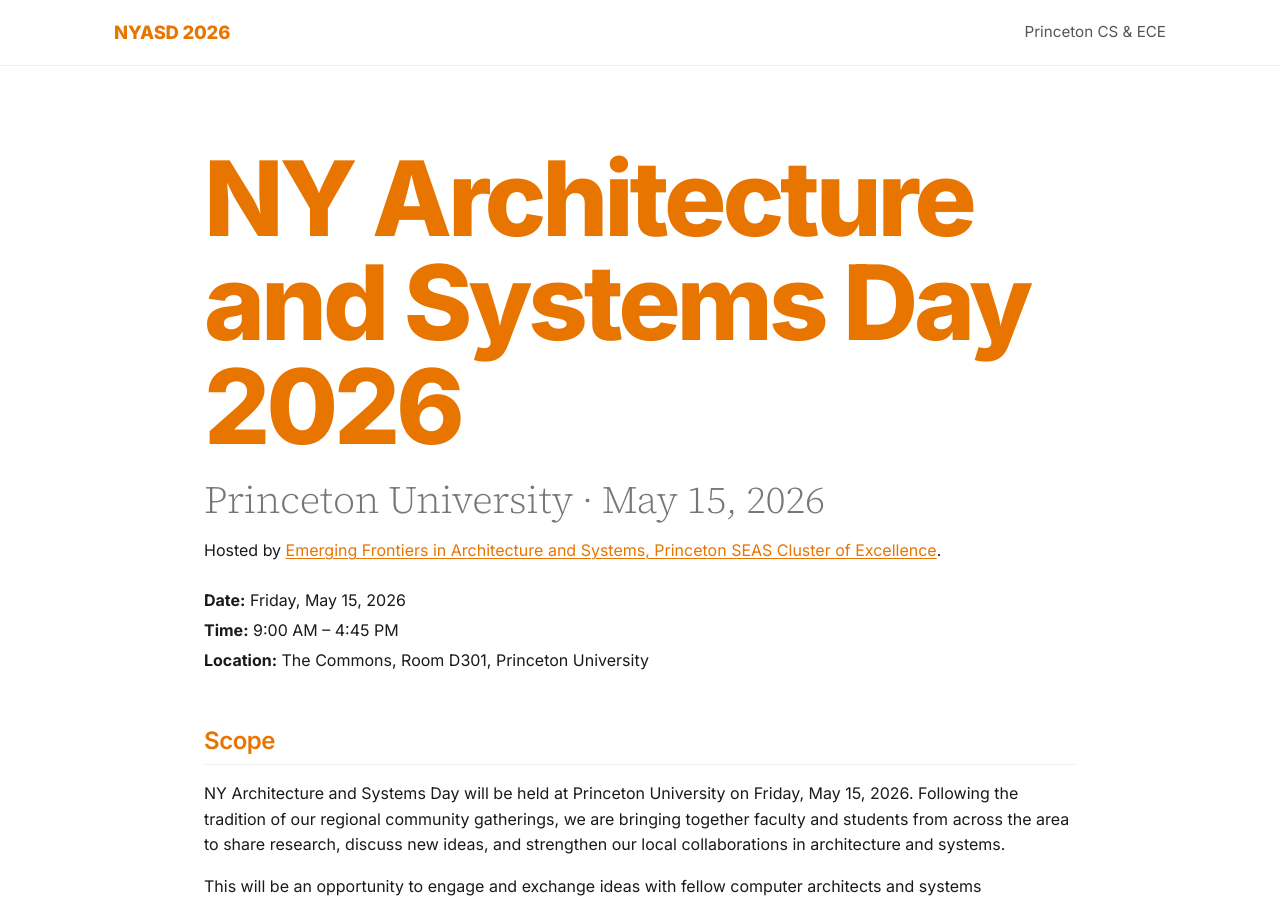
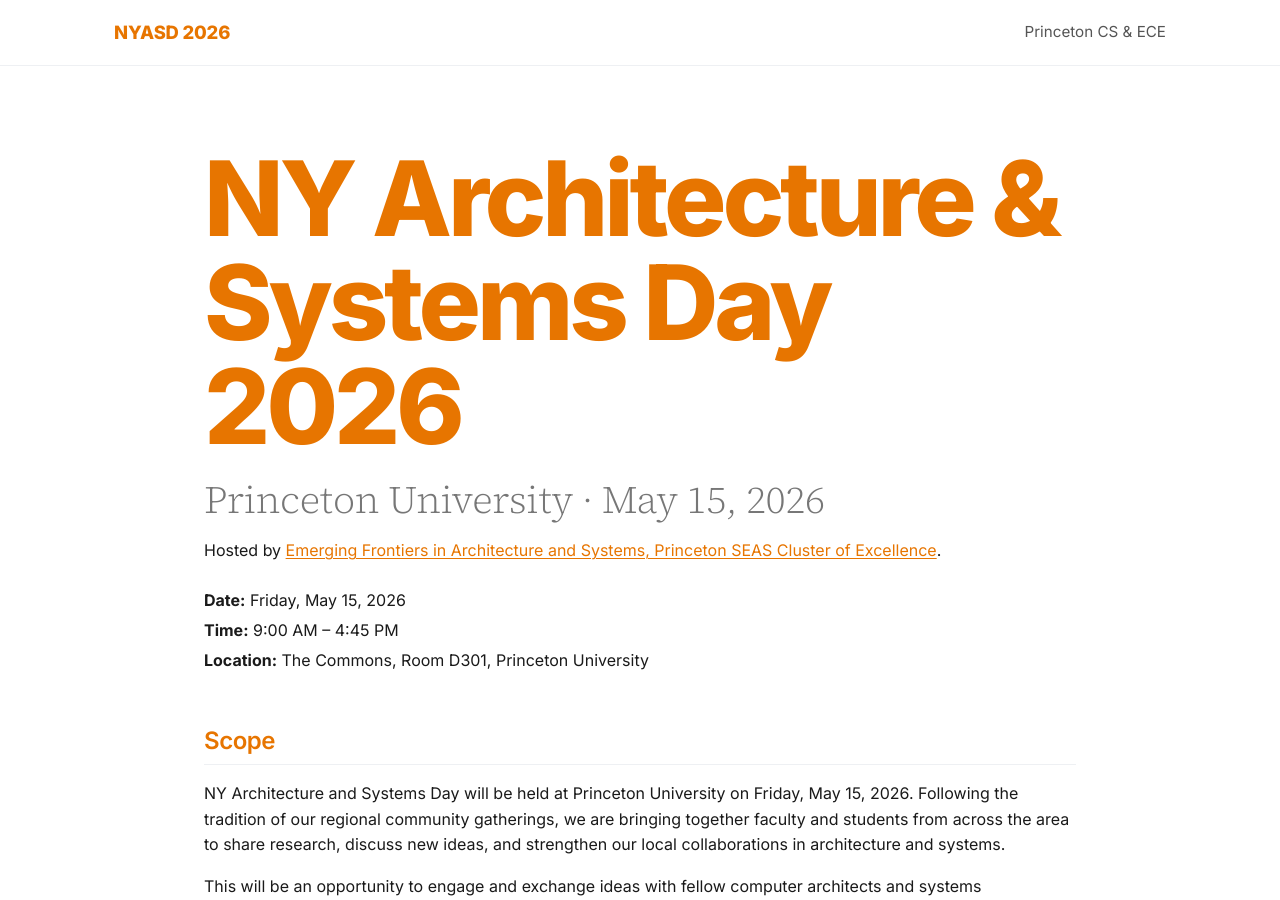
Before and after one commit to princetoncomputerarch/princetoncomputerarch.github.io, a Jekyll site: the page built from index.html, in a window 1280 px wide and 900 px high. Built offline with Jekyll 4.4.1, drawn with Linux system fonts in a browser that asks for light colours.

Commit message:
Update big_title to use '&' instead of 'and'

```diff
--- a/_data/hero.yml
+++ b/_data/hero.yml
@@ -7,7 +7,7 @@
 #   subtitle_top    — quiet light-grey serif sub-line
 #   subtitle_bottom — bold brand-color sub-line
 hero:
-  big_title:        "NY Architecture and Systems Day 2026"
+  big_title:        "NY Architecture & Systems Day 2026"
   subtitle_top:     "Princeton University · May 15, 2026"
   # subtitle_bottom:  ""
 
```
